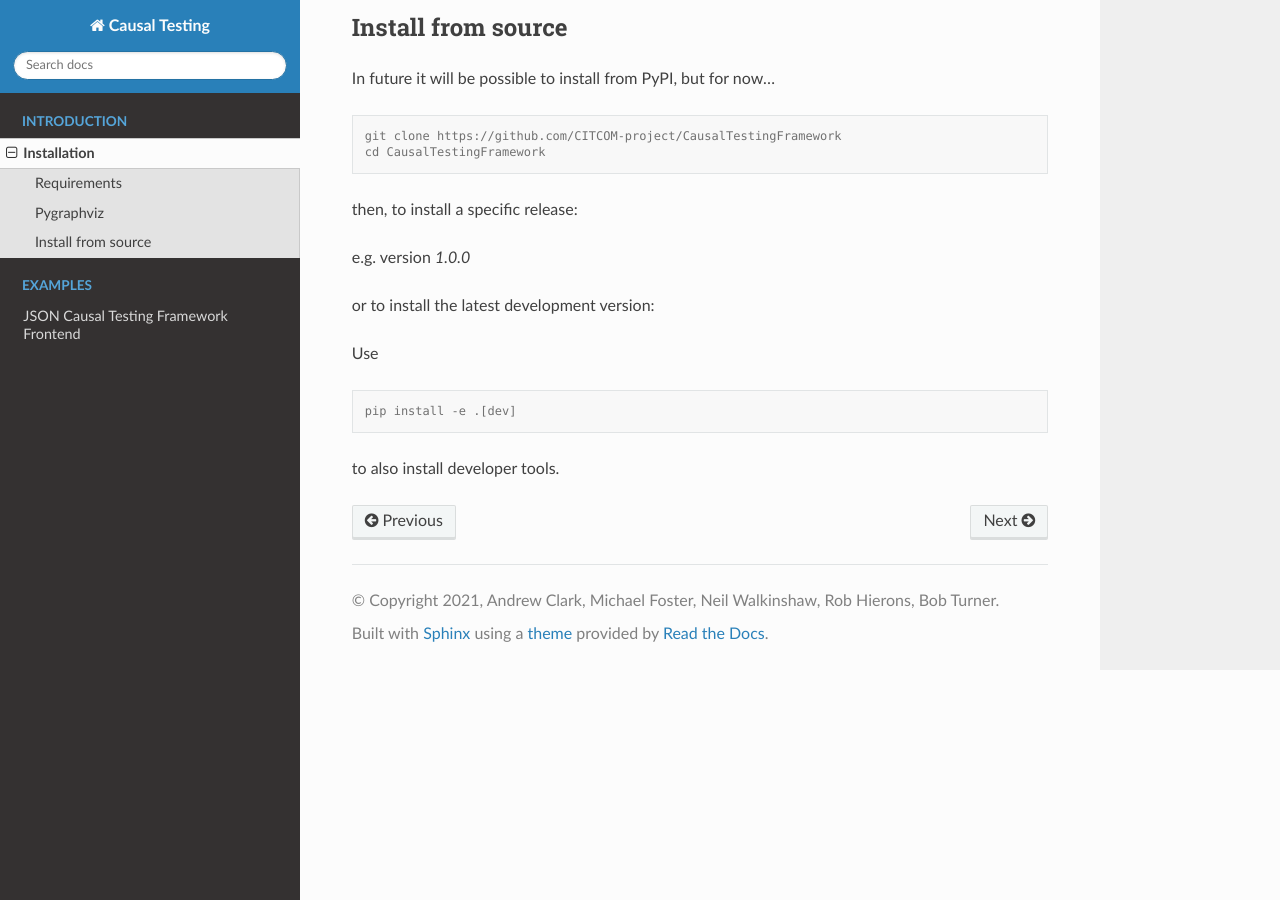
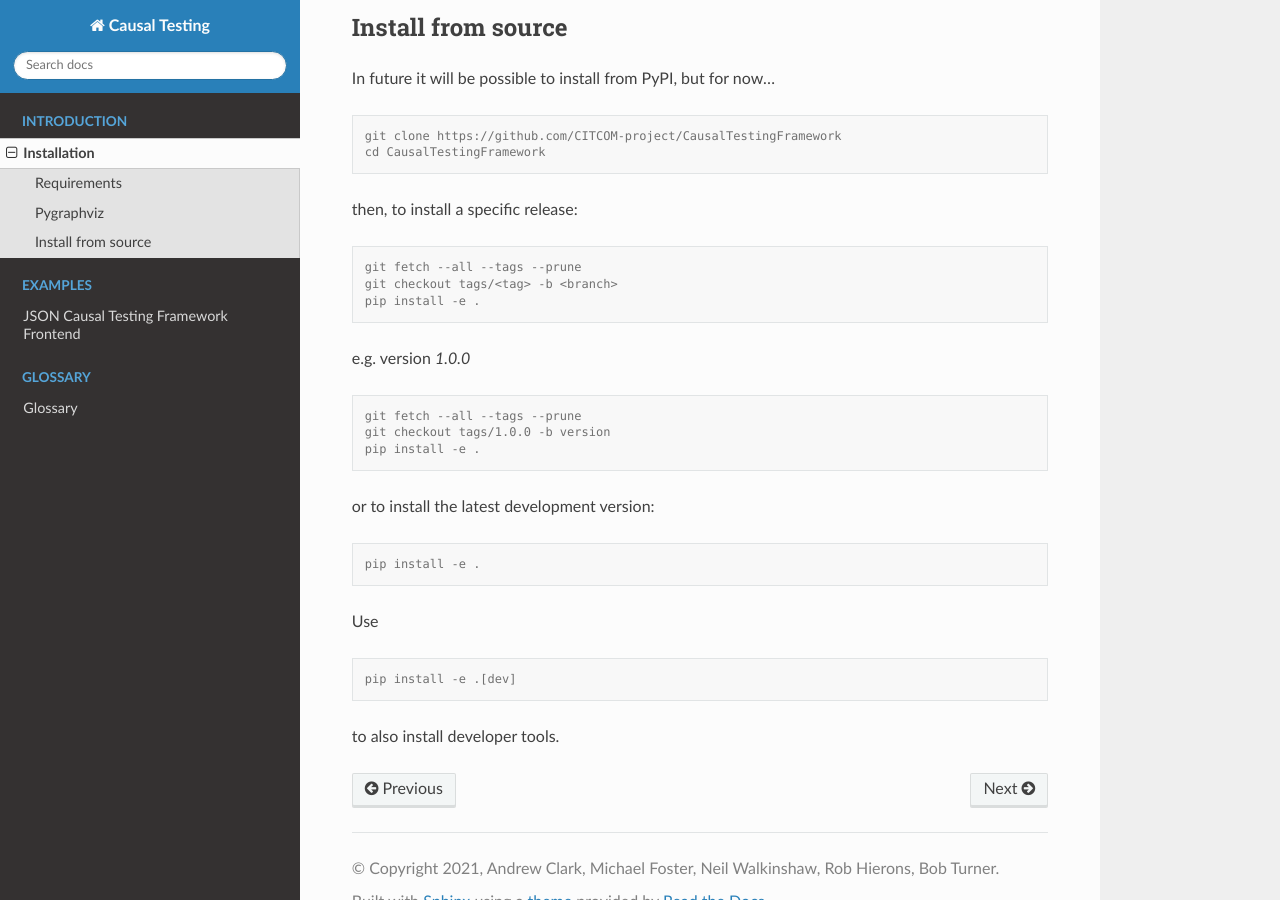
Before and after one commit to CITCOM-project/CausalTestingFramework, a Sphinx documentation site: the page built from docs/source/installation.rst, in a window 1280 px wide and 900 px high, scrolled down 496 px. Built offline with Sphinx 7.4.7 and the Read the Docs theme 2.0.0, drawn with Linux system fonts in a browser that asks for light colours; pages that are not in the unit, such as notebooks, are missing from menus.

Commit message:
Basic glossary in

```diff
--- a/docs/source/index.rst
+++ b/docs/source/index.rst
@@ -32,3 +32,9 @@
 
 * :ref:`genindex`
 * :ref:`modindex`
+
+.. toctree::
+   :maxdepth: 1
+   :caption: Glossary
+
+   glossary
--- a/docs/source/installation.rst
+++ b/docs/source/installation.rst
@@ -31,6 +31,7 @@
 then, to install a specific release:
 
 .. code-block:: console
+
     git fetch --all --tags --prune
     git checkout tags/<tag> -b <branch>
     pip install -e .
@@ -38,6 +39,7 @@
 e.g. version `1.0.0`
 
 .. code-block:: console
+
     git fetch --all --tags --prune
     git checkout tags/1.0.0 -b version
     pip install -e .
@@ -45,6 +47,7 @@
 or to install the latest development version:
 
 .. code-block:: console
+
     pip install -e .
 
 Use
```
Also changed, not shown: docs/source/glossary.rst (added, +49 -0 lines).
